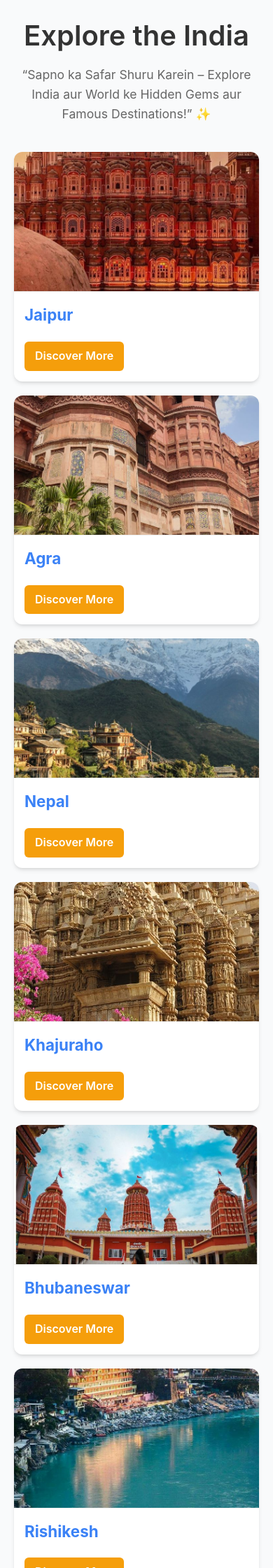
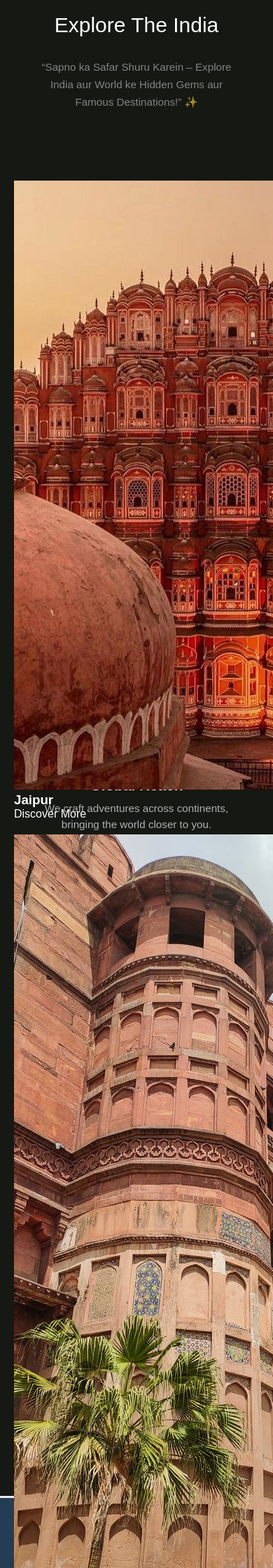
Before and after one commit to anshikasri01/odyssey-travel-app, a Flask app: page /home.html in a window 390 px wide; the page is wider, and only the part inside the window is pictured. Shown: the part 845-3085 px from the top of that part at 70% size. Run offline with Flask 3, Linux system fonts and the light colour scheme.

Commit message:
update css and home page

```diff
--- a/static/style.css
+++ b/static/style.css
@@ -1,429 +1,284 @@
-:root {
-    --primary-color: #3b82f6; /* Blue for highlights */
-    --secondary-color: #f59e0b; /* Yellow/Orange accent */
-    --text-color: #333;
-    --bg-light: #f9fafb;
-    --shadow: 0 4px 6px -1px rgba(0, 0, 0, 0.1), 0 2px 4px -2px rgba(0, 0, 0, 0.1);
+*{
+    margin:0px;
+    padding:0px;
+    font-family: Arial, Helvetica, sans-serif;
+    box-sizing:border-box;
+
 }
 
-* {
-    margin: 0;
-    padding: 0;
-    box-sizing: border-box;
-    font-family: 'Inter', sans-serif;
+body{
+    font-family: 'Poppins', sans-serif;
+    background: #161813;
+    overflow-x: hidden;
+    height: 100%;
 }
 
-body {
-    line-height: 1.6;
-    color: var(--text-color);
-    background-color: #fff;
-}
-
-/* --- Essential Image and Anchor Rules --- */
-img {
-    /* 🚨 FIX: Ensures all images are fluid within their containers 🚨 */
-    max-width: 100%;
-    height: auto;
-    display: block;
-}
-
-a {
-    text-decoration: none;
-    color: inherit;
-}
-
-/* --- Header & Navigation --- */
-header {
-    width: 100%;
+.navbar{
     position: absolute;
     top: 0;
     left: 0;
-    z-index: 1000;
-    padding: 1rem 0;
+    z-index: 9;
+    width: 100vw;
+    height: 100px;
+
+}
+.navbar.bg{
+    background: #161813;
 }
 
-.navbar {
-    display: flex;
-    justify-content: space-between;
-    align-items: center;
-    max-width: 1200px;
-    margin: 0 auto;
-    padding: 0 20px;
-}
 
-.links-container {
-    list-style: none;
-    display: flex;
-    gap: 1.5rem;
-    align-items: center;
-    transition: all 0.3s ease;
-}
-
-.link-item a {
-    color: white;
-    font-weight: 500;
-    padding: 0.5rem 0.5rem;
-    transition: color 0.3s ease;
-}
-
-.link-item a:hover {
-    color: var(--secondary-color);
-}
-
-.link-item .logo {
-    width: 30px;
-    height: 30px;
-    filter: invert(1); /* Ensure the logo is visible over the video */
-}
-
-.menu-toggle {
-    display: none; /* Hidden on desktop */
-    color: white;
-    font-size: 1.8rem;
-    cursor: pointer;
-}
-
-/* --- Home Section (Hero Video) --- */
-.home {
-    position: relative;
-    width: 100%;
-    height: 100vh;
+.links-container{
     display: flex;
     align-items: center;
     justify-content: center;
+    list-style: none;
+}
+.logo{
+    height: 50px;
+    margin-top: 10px;
 }
 
-.video-container {
+.link-item{
+    margin: 0 30px;
+    transition: .5s;
+}
+
+.link-item a{
+    color: #fff;
+    text-decoration: none;
+    padding: 20px;
+}
+
+.link-item:hover{
+    transform: scale(1.2);
+}
+.home{
+    width: 100%;
+    height: 100vh;
+    position: relative;
+    display: flex;
+    justify-content: center;
+    align-items: center;
+    color: #fff;
+    overflow: hidden;
+}
+.video{
+    position: absolute;
+    object-fit: cover;
+    width: 100%;
+
+}
+
+.content{
+    position:absolute;
+    top: 50%;
+    left: 50%;
+    transform: translate(-50%, -50%);
+    color: #fff;
+    text-align: center;
+    z-index: 2;
+}
+
+.content h1{
+    font-family: 'Roboto Slab', serif;
+    font-weight: 300;
+    font-size: 80px;
+    text-align: center;
+    margin-bottom: 10px;
+}
+.content p{
+    text-align: center;
+    margin: 20px ;
+    font-size: 20px;
+}
+.explore-section{
+    position: relative;
+    width: 100%;
+    padding: 25px;
+    color: #fff;
+}
+
+.explore-title{
+    font-size: 30px;
+    font-weight: 400;
+    text-align: center;
+    text-transform: capitalize;
+}
+
+.explore-para{
+    width: 50%;
+    min-width: 300px;
+    display: block;
+    margin: 30px auto;
+    text-align: center;
+    line-height: 25px;
+    opacity: 0.6;
+}
+
+.tours-container{
+    position: relative;
+    width: 100%;
+    height: 600px;
+    display: grid;
+    grid-template-columns: repeat(4, 1fr);
+    grid-template-rows: repeat(2, 1fr);
+    grid-gap: 20px;
+    margin-top: 100px;
+}
+
+.tour-card{
+    width: 100%;
+    height: 100%;
+    position: relative;
+    border-radius: 20px;
+    box-shadow: 0;
+    overflow: hidden;
+    padding: 10px;
+    display: flex;
+    align-items: end;
+}
+
+.tour-card:nth-child(2){
+    grid-row: span 2;
+}
+
+.tour-card:last-child{
+    grid-column: span 2;
+}
+
+.tour-img{
     position: absolute;
     top: 0;
     left: 0;
     width: 100%;
     height: 100%;
-    overflow: hidden;
+    object-fit: cover;
+    transition: .5s;
     z-index: -1;
 }
 
-.video-container video {
-    width: 100%;
-    height: 100%;
-    object-fit: cover;
+.tour-card:hover .tour-img{
+    opacity: 0.8;
+    transform: scale(1.1);
 }
 
-/* Dark overlay for better text readability */
-.video-container::after {
-    content: '';
-    position: absolute;
-    top: 0;
-    left: 0;
-    width: 100%;
-    height: 100%;
-    background: rgba(0, 0, 0, 0.4);
+.tour-name{
+    font-weight: 300;
 }
 
-.content {
+
+.about-section {
+    background-color: #161813;
+    color: #f0f0f0;
+    padding: 80px 20px;
     text-align: center;
+
+}
+.why-us{
     color: white;
-    z-index: 100;
+    text-decoration: none;
+}
+.why-us:hover{
+    color:#e0b000;
+}
+.about-title {
+    font-size: 2.5em;
+    margin-bottom: 15px;
+    color: #ffffff;
 }
 
-.content h1 {
-    font-size: 4.5rem;
-    font-weight: 900;
-    margin-bottom: 0.5rem;
-    text-shadow: 2px 2px 4px rgba(0, 0, 0, 0.8);
+.about-para {
+      font-size: 1.1em;
+    max-width: 700px;
+    margin: 0 auto 60px auto;
+    line-height: 1.6;
+    color: #cccccc;
 }
 
-.content p {
-    font-size: 1.5rem;
-    font-weight: 300;
-    text-shadow: 1px 1px 3px rgba(0, 0, 0, 0.8);
-}
-
-/* --- Explore Section (Tours Grid) --- */
-.explore-section {
-    padding: 80px 20px;
-    text-align: center;
-    background-color: var(--bg-light);
-}
-
-.explore-title {
-    font-size: 2.5rem;
-    margin-bottom: 10px;
-    color: var(--text-color);
-}
-
-.explore-para {
-    font-size: 1.1rem;
-    color: #666;
-    margin-bottom: 40px;
-}
-
-.tours-container {
-    /* 🚨 FIX: Responsive Grid Setup 🚨 */
-    display: grid;
-    grid-template-columns: repeat(auto-fit, minmax(280px, 1fr));
-    gap: 30px;
-    max-width: 1200px;
-    margin: 0 auto;
-}
-
-.tour-card {
-    background-color: white;
-    border-radius: 12px;
-    box-shadow: var(--shadow);
-    overflow: hidden;
-    text-align: left;
-    transition: transform 0.3s ease, box-shadow 0.3s ease;
-}
-
-.tour-card:hover {
-    transform: translateY(-5px);
-    box-shadow: 0 10px 15px -3px rgba(0, 0, 0, 0.1), 0 4px 6px -4px rgba(0, 0, 0, 0.1);
-}
-
-.tour-img {
-    width: 100%;
-    height: 200px;
-    object-fit: cover;
-    border-bottom: 1px solid #eee;
-}
-
-.tour-body {
-    padding: 15px;
-}
-
-.tour-name {
-    font-size: 1.4rem;
-    margin-bottom: 10px;
-    color: var(--primary-color);
-}
-
-.explore-btn {
-    display: inline-block;
-    padding: 8px 15px;
-    background-color: var(--secondary-color);
-    color: white;
-    border-radius: 6px;
-    font-weight: 600;
-    margin-top: 10px;
-    transition: background-color 0.3s ease;
-}
-
-.explore-btn:hover {
-    background-color: #eab308;
-}
-
-/* --- About Section (Why Us) --- */
-.about-section {
-    padding: 80px 20px;
-    text-align: center;
-    background-color: white;
-}
-
-.section-title {
-    font-size: 2.5rem;
-    margin-bottom: 10px;
-    color: var(--text-color);
-}
-
-.section-para {
-    font-size: 1.1rem;
-    color: #666;
-    margin-bottom: 40px;
-}
 
 .about-container {
-    /* Responsive Grid for Features */
-    display: grid;
-    grid-template-columns: repeat(4, 1fr);
+    display: flex;
+    justify-content: space-between;
+    flex-wrap: wrap;
     gap: 30px;
     max-width: 1200px;
     margin: 0 auto;
 }
 
 .about-item {
-    padding: 25px;
-    border-radius: 12px;
-    background-color: var(--bg-light);
-    box-shadow: var(--shadow);
-    transition: background-color 0.3s ease;
+    flex: 1;
+    min-width: 200px;
+    max-width: 260px;
+    text-align: center;
+    padding: 20px;
+    transition: transform 0.3s ease;
 }
 
-.about-item:hover {
-    background-color: #e0f2fe;
-}
 
 .icon-wrapper {
-    margin-bottom: 15px;
-    display: inline-block;
-    padding: 15px;
-    background-color: var(--primary-color);
+
+    height: 80px;
+    width: 80px;
     border-radius: 50%;
-}
-
-.card-icon {
-    font-size: 2rem;
-    color: white;
+    background-color: #333;
+    border: 2px solid #f7f7f7;
+    font-size: 2.5em;
+    color: #fff;
+    margin: 0 auto 20px auto;
+    display: flex;
+    justify-content: center;
+    align-items: center;
+    transition: background-color 0.3s ease, color 0.3s ease, border-color 0.3s ease;
 }
 
 .about-item h3 {
-    font-size: 1.25rem;
+    font-size: 1.3em;
     margin-bottom: 10px;
-    color: var(--primary-color);
+    color: #ffffff;
+    transition: color 0.3s ease;
 }
 
 .about-item p {
-    font-size: 0.95rem;
-    color: #555;
+    font-size: 0.95em;
+    line-height: 1.5;
+    color: #b0b0b0;
 }
 
-/* --- Footer --- */
-.site-footer {
-    background-color: #2c3e50; /* Darker background */
-    color: #ecf0f1;
-    padding: 40px 20px 20px;
+
+.about-item:hover {
+    transform: translateY(-8px);
 }
 
-.footer-container {
-    max-width: 1200px;
-    margin: 0 auto;
-    display: grid;
-    grid-template-columns: repeat(auto-fit, minmax(200px, 1fr));
-    gap: 30px;
-    padding-bottom: 20px;
-    border-bottom: 1px solid #4a6379;
+.about-item:hover .icon-wrapper {
+    background-color: #ffffff;
+    color: #161813;
+    border-color: #e0b0b0;
 }
 
-.footer-section h3 {
-    font-size: 1.2rem;
-    margin-bottom: 15px;
-    color: var(--secondary-color);
+.about-item:hover h3 {
+    color: #fff;
 }
 
-.footer-section ul {
-    list-style: none;
-}
 
-.footer-section ul li a {
-    display: block;
-    margin-bottom: 8px;
-    color: #bdc3c7;
-    transition: color 0.3s;
-}
 
-.footer-section ul li a:hover {
-    color: white;
-}
-
-.footer-section.contact p {
-    margin-bottom: 10px;
-    font-size: 0.9rem;
-    line-height: 1.4;
-    color: #bdc3c7;
-}
-
-.footer-section.contact h2 {
-    font-size: 1.1rem;
-    font-weight: 600;
-    margin-bottom: 5px;
-    color: white;
-}
-
-.social-links a {
-    font-size: 1.2rem;
-    margin-right: 15px;
-    color: white;
-    transition: color 0.3s;
-}
-
-.social-links a:hover {
-    color: var(--secondary-color);
-}
-
-.footer-bottom {
-    text-align: center;
-    margin-top: 20px;
-    font-size: 0.8rem;
-    color: #bdc3c7;
-}
-
-.footer-bottom a {
-    color: #bdc3c7;
-    text-decoration: underline;
-    margin-left: 5px;
-}
-
-/* -------------------------------------- */
-/* --- Mobile Responsive Design (<= 768px) --- */
-/* -------------------------------------- */
-@media (max-width: 768px) {
-    /* Hero Content */
-    .content h1 {
-        font-size: 3rem;
+@media (max-width: 992px) {
+    .about-container {
+        justify-content: space-around;
     }
-    .content p {
-        font-size: 1.2rem;
-    }
-
-    /* Navbar Mobile Layout */
-    .navbar {
-        align-items: flex-start;
-        flex-direction: column;
-    }
-
-    .links-container {
-        /* Hidden by default */
-        display: none;
-        flex-direction: column;
-        width: 100%;
-        gap: 0;
-        background-color: rgba(0, 0, 0, 0.8);
-        padding: 10px 0;
-        border-radius: 8px;
-        margin-top: 10px;
-    }
-
-    .links-container.active {
-        /* Shown when active */
-        display: flex;
-    }
-
-    .link-item {
-        width: 100%;
-        text-align: center;
-        padding: 5px 0;
-    }
-
-    .link-item a {
-        padding: 10px 0;
-        display: block;
-    }
-
-    .menu-toggle {
-        display: block; /* Show menu toggle button */
-        align-self: flex-end; /* Align the icon to the right */
-        margin-right: 20px;
-    }
-
-    /* Tours Grid (Explore Section) */
-    .tours-container {
-        /* 🚨 FIX: Switch to a single column on mobile 🚨 */
-        grid-template-columns: 1fr;
-    }
-
-    /* About/Why Us Section */
-    .about-container {
-        /* Switch to two columns on mobile/tablet */
-        grid-template-columns: repeat(auto-fit, minmax(150px, 1fr));
-    }
-
-    /* Footer */
-    .footer-container {
-        grid-template-columns: 1fr;
-        text-align: center;
+    .about-item {
+        max-width: 45%;
     }
 }
 
+@media (max-width: 600px) {
+    .about-container {
+        flex-direction: column;
+        align-items: center;
+    }
+    .about-item {
+        max-width: 90%;
+    }
+}
 
 /***footer***/
 
--- a/templates/home.html
+++ b/templates/home.html
@@ -4,26 +4,23 @@
         <meta charset="UTF-8">
         <meta http-equiv="X-UA-Compatible" content="IE=edge">
         <meta name="viewport" content="width=device-width, initial-scale=1.0">
-        <title>Odyssey | Explore India</title>
+        <title>Odyssey</title>
 
-        <!-- Linking to the external style sheet -->
-        <link rel="stylesheet" href="style.css">
+        <link rel="stylesheet" href="{{ url_for('static', filename='style.css') }}">
 
-        <!-- Font Awesome for icons -->
+        <script src="https://cdnjs.cloudflare.com/ajax/libs/jquery/3.7.1/jquery.min.js"></script>
         <link rel="stylesheet" href="https://cdnjs.cloudflare.com/ajax/libs/font-awesome/6.4.0/css/all.min.css" crossorigin="anonymous" referrerpolicy="no-referrer" />
     </head>
     <body>
         <header>
             <nav class="navbar">
-                <!-- Menu Toggle Icon (Visible on Mobile) -->
                 <i class="fa-solid fa-bars menu-toggle" id="menu-toggle"></i>
 
                 <ul class="links-container" id="links-container">
-                    <!-- Nav links -->
                     <li class="link-item"><a href="home.html">Home</a></li>
                     <li class="link-item"><a href="discover.html">Discover</a></li>
-                    <!-- Logo/Location Icon Placeholder -->
-                    <li class="link-item"><a href="places.html"><img src="location.png" class="logo" alt="Location Icon"></a></li>
+
+                    <li class="link-item"><a href="places.html"><img src="{{ url_for('static', filename='location.png') }}" class="logo" alt="Logo"></a></li>
 
                     <li class="link-item"><a href="about.html">About</a></li>
                     <li class="link-item"><a href="login.html">Share your feedback</a></li>
@@ -32,10 +29,7 @@
         </header>
 
     <section class="home" id="home">
-        <!-- Video path replaced with static relative path for display purposes -->
-        <div class="video-container" id="video">
-             <!-- NOTE: The video path needs to be correctly handled by Flask's static folder -->
-            <video src="v3.mp4" loop muted autoplay></video>
+        <div class="video" id="video"><video src="{{ url_for('static', filename='v3.mp4') }}" loop muted autoplay width="100%" object-fit="cover" height="100%"></video>
         </div>
         <div class="content">
             <h1>Explore the India with us</h1>
@@ -43,20 +37,16 @@
         </div>
     </section>
 
-<!-- EXPLORE SECTION - Dynamic Loading -->
 <section class="explore-section" id="explore-section">
-    <h1 class="explore-title"><a href="discover.html" class="why-us">Explore the India</a></h1>
-    <p class="explore-para">“Sapno ka Safar Shuru Karein – Explore India aur World ke Hidden Gems aur Famous Destinations!” ✨</p>
+    <h1 class="explore-title" data-aos="fade-up"><a href="discover.html" class="why-us">Explore the India</a></h1>
+    <p class="explore-para" data-aos="fade-up">“Sapno ka Safar Shuru Karein – Explore India aur World ke Hidden Gems aur Famous Destinations!” ✨</p>
 
-    <!-- Tours will be loaded dynamically here by JavaScript -->
     <div class="tours-container" id="tours-container">
-        <!-- Static Placeholder - Removed to avoid duplication with JS load -->
-        <p style="text-align: center; color: #555;">Loading destinations...</p>
+        <p style="text-align: center; color: #555;">Loading destinations from Flask...</p>
     </div>
 </section>
 
 
-<!-- WHY US SECTION -->
 <section class="about-section">
     <h2 class="section-title"><a href="about.html" class="why-us">Why Us?</a></h2>
     <p class="section-para">Experience the World with Odyssey To....where every Journey is an unforgettable story.</p>
@@ -80,7 +70,7 @@
                 </div>
             <h3>Deep Cultural Dives</h3>
             <p>Discover local traditions and genuine experiences, far beyond typical tourist trails.</p>
-        }
+        </div>
 
         <div class="about-item">
             <div class="icon-wrapper"><i class="fa-solid fa-person-snowboarding card-icon"></i>
@@ -91,7 +81,6 @@
     </div>
 </section>
 
-<!-- FOOTER -->
 <footer class="site-footer">
     <div class="footer-container">
         <div class="footer-section links">
@@ -99,9 +88,9 @@
             <ul>
                 <li><a href="home.html">Home</a></li>
                 <li><a href="discover.html">Discover</a></li>
-                <li><a href="places.html">Places</a></li>
+                <li><a href="places.html">places</a></li>
                 <li><a href="about.html">About</a></li>
-                <li><a href="login.html">Feedback</a></li>
+                <li><a href="login.html">feedback</a></li>
             </ul>
         </div>
 
@@ -123,25 +112,18 @@
     </div>
 
     <div class="footer-bottom">
-        <p>&copy; <span id="current-year"></span>  Odyssey To... All rights reserved.<a href="#">Privacy Policy</a></p>
+        <p>&copy; <span id="current-year"></span> 2023 Odyssey To... All rights reserved.<a href="#">Privacy Policy</a></p>
     </div>
 </footer>
 
 <script>
     document.addEventListener('DOMContentLoaded', () => {
 
-        // Helper function for dynamic image fallback
-        function getStaticUrl(filename) {
-            // In a live Flask environment, this would be {{ url_for('static', filename=filename) }}
-            return filename;
-        }
-
-        // --- Load Tours from Flask API ---
+        // --- FINAL FUNCTION: Load Tours from Flask API ---
         function loadTours() {
             const toursContainer = document.getElementById('tours-container');
-            toursContainer.innerHTML = '<p style="text-align: center; color: #555;">Fetching amazing destinations...</p>';
+            toursContainer.innerHTML = '';
 
-            // Fetches data from the Flask backend
             fetch('/api/tours')
                 .then(response => {
                     if (!response.ok) {
@@ -150,24 +132,21 @@
                     return response.json();
                 })
                 .then(toursData => {
-                    toursContainer.innerHTML = ''; // Clear loading message
                     if (!toursData || toursData.length === 0) {
                         toursContainer.innerHTML = '<p style="text-align: center; color: #555;">No destinations available yet.</p>';
                         return;
                     }
-
                     toursData.forEach(tour => {
                         const tourItem = document.createElement('div');
-                        tourItem.className = 'tour-card'; // Use .tour-card for consistency with CSS
-
-                        // Fallback image logic using onerror
-                        const fallbackImagePath = getStaticUrl('default_image.jpg');
+                        // .tour-item class use kiya gaya hai
+                        tourItem.className = 'tour-item';
 
                         tourItem.innerHTML = `
-                            <img src="${tour.image_url}" alt="${tour.name} Tour" class="tour-img"
-                                 onerror="this.onerror=null; this.src='${fallbackImagePath}';">
-                            <div class="tour-body">
-                                <h3 class="tour-name">${tour.name}</h3>
+                            <div class="tour-image-wrapper">
+                                <img src="${tour.image_url}" alt="${tour.name}" class="tour-image" onerror="this.onerror=null; this.src='{{ url_for('static', filename='default_image.jpg') }}';">
+                            </div>
+                            <div class="tour-info">
+                                <h3>${tour.name}</h3>
                                 <a href="discover.html" class="explore-btn">Discover More</a>
                             </div>
                         `;
@@ -176,11 +155,11 @@
                 })
                 .catch(error => {
                     console.error('Error loading tours from API:', error);
-                    toursContainer.innerHTML = '<p style="color: red; text-align: center; padding: 20px;">Failed to load destinations. Check if the backend is running and the API path is correct.</p>';
+                    toursContainer.innerHTML = '<p style="color: red; text-align: center;">Failed to load destinations. Check Console/Network tab.</p>';
                 });
         }
 
-        // --- Toggle Mobile Menu Functionality ---
+        // --- NEW: Toggle Menu Functionality ---
         const menuToggle = document.getElementById('menu-toggle');
         const linksContainer = document.getElementById('links-container');
 
@@ -188,19 +167,16 @@
             menuToggle.addEventListener('click', () => {
                 linksContainer.classList.toggle('active');
             });
-
-            // Close menu when a link is clicked (useful for mobile)
+            // Agar link par click kiya toh menu band ho jaaye (Mobile view mein)
             linksContainer.querySelectorAll('a').forEach(link => {
                 link.addEventListener('click', () => {
-                    // Check for mobile width to avoid closing menu on desktop
                     if (window.innerWidth <= 768) {
                         linksContainer.classList.remove('active');
                     }
                 });
             });
         }
-
-        // --- Set Current Year in Footer ---
+        // --- Other Functionality ---
         function setCurrentYear() {
             const currentYearSpan = document.getElementById('current-year');
             if (currentYearSpan) {
@@ -208,9 +184,15 @@
             }
         }
 
+        // --- Modal Functionality (Keep it as is, or remove if not needed) ---
+        function createAndShowModal() {
+            // ... (Your existing modal code) ...
+        }
+
         // EXECUTION ORDER
         loadTours();
         setCurrentYear();
+        // setTimeout(createAndShowModal, 500); // Uncomment this line if you want the modal
     });
 </script>
     </body>
```
